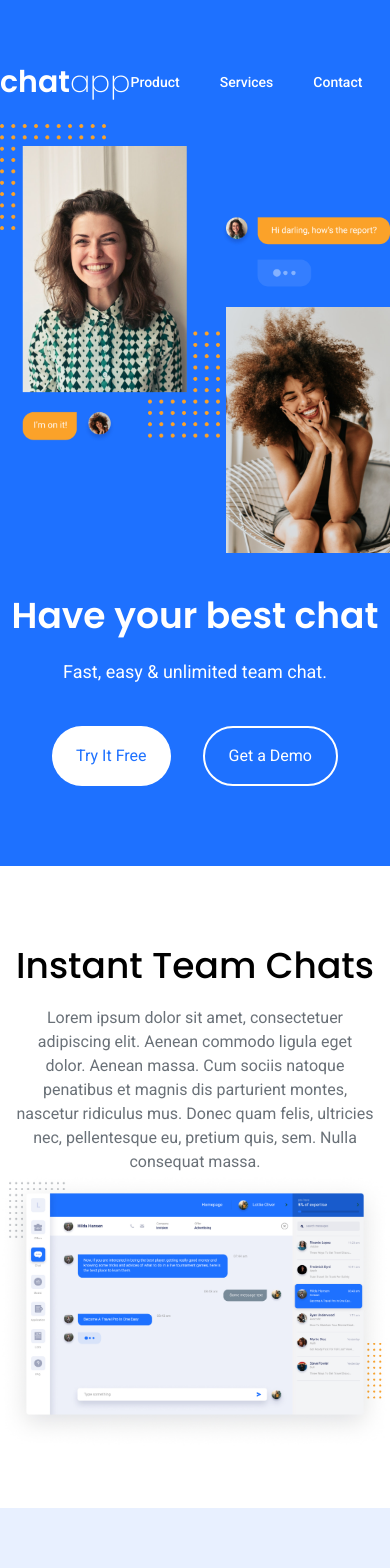
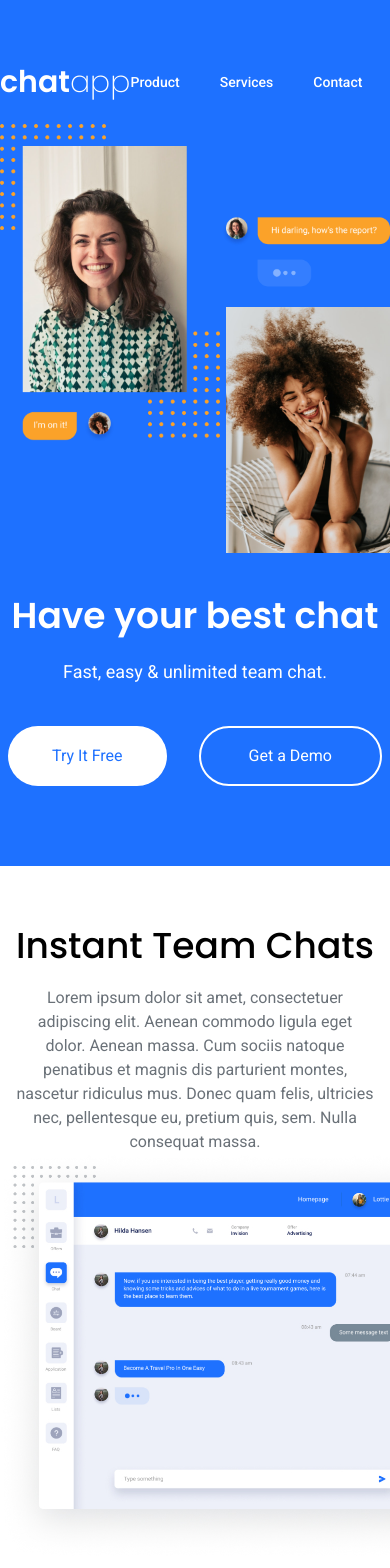
Before and after one commit to PurpleTurtl04/ChatApp, a React (Vite) app in the folder chat-app/: page / in a window 390 px wide. Shown: the top 1568 px of the page. Built offline with nearby package versions, Linux system fonts and the light colour scheme.

Commit message:
Continued mobile layout adjustments for Mockup and Sign Up sections. Minor change to Hero button sizes.

```diff
--- a/chat-app/src/components/Hero.jsx
+++ b/chat-app/src/components/Hero.jsx
@@ -12,10 +12,10 @@ export default function Hero() {
                         </h3>
                     </div>
                     <div className='flex justify-center md:justify-start gap-8'>
-                        <button className='bg-white hover:bg-gray-200 transition duration-200 rounded-4xl lg:px-12 px-6 py-4 text-chatappblue'>
+                        <button className='bg-white hover:bg-gray-200 transition duration-200 rounded-4xl px-11 py-4 text-chatappblue'>
                             Try It Free
                         </button>
-                        <button className='group relative overflow-hidden border-2 rounded-4xl lg:px-12 px-6 py-4 text-white'>
+                        <button className='group relative overflow-hidden border-2 rounded-4xl px-12 py-4 text-white'>
                             <span className='absolute inset-0 w-0 bg-white transition-all duration-300 ease-out group-hover:w-full'></span>
                             <span className='relative z-10 group-hover:text-chatappblue'>
                                 Get a Demo
--- a/chat-app/src/components/Mockup.jsx
+++ b/chat-app/src/components/Mockup.jsx
@@ -1,17 +1,17 @@
 export default function Mockup() {
     return (
-        <section className='flex flex-col mx-auto container items-center mt-20 md:mt-23 mb-15 md:mb-25'>
-            <h2 className='text-4xl font-poppins font-medium mb-5 md:mb-10'>
+        <section className='flex flex-col sm:mx-auto container sm:items-center mt-15 md:mt-23 mb-10 md:mb-25'>
+            <h2 className='text-4xl text-center font-poppins font-medium mb-5 md:mb-10'>
                 Instant Team Chats
             </h2>
-            <p className='text-chatappgray/70 max-w-lg text-center mx-4'>
+            <p className='text-chatappgray/70 sm:max-w-lg text-center mx-4'>
                 Lorem ipsum dolor sit amet, consectetuer adipiscing elit. Aenean
                 commodo ligula eget dolor. Aenean massa. Cum sociis natoque
                 penatibus et magnis dis parturient montes, nascetur ridiculus
                 mus. Donec quam felis, ultricies nec, pellentesque eu, pretium
                 quis, sem. Nulla consequat massa.
             </p>
-            <div className="overflow-x-auto flex items-start">
+            <div className="min-w-xl overflow-auto flex items-start">
                 <img src='src/assets/mockup.jpg' alt='Chat App Mockup' />
             </div>
         </section>
--- a/chat-app/src/components/SignUp.jsx
+++ b/chat-app/src/components/SignUp.jsx
@@ -1,6 +1,6 @@
 export default function SignUp() {
     return (
-        <section className='bg-chatappblue/10 pt-31 pb-25'>
+        <section className='bg-chatappblue/10 pt-15 md:pt-31 pb-10 md:pb-25'>
             <div className='flex flex-col md:flex-row'>
                 <div className='md:w-1/2'>
                     <img
@@ -9,11 +9,11 @@ export default function SignUp() {
                         alt='People in a coffee shop'
                     />
                 </div>
-                <div className='flex flex-col md:mx-auto justify-center'>
-                    <h2 className='text-4xl font-poppins font-medium mb-8 max-w-md'>
+                <div className='flex flex-col md:mx-auto md:justify-center items-center md:items-start'>
+                    <h2 className='text-4xl text-center md:text-left font-poppins font-medium mb-4 md:mb-8 max-w-md mt-6 md:mt-0'>
                         Perfect Solution for Small Businesses
                     </h2>
-                    <p className='text-chatappgray/70 mb-15'>
+                    <p className='text-chatappgray/70 mb-8 md:mb-15'>
                         Pricing plans that fit like a glove.
                     </p>
                     <div className='flex gap-8'>
@@ -28,9 +28,9 @@ export default function SignUp() {
                             </span>
                         </button>
                     </div>
-                    <hr className='border-chatappgray/15 mt-23 mb-8 w-41' />
-                    <div className='flex gap-6'>
-                        <img src='src/assets/stars.svg' alt='star rating' />
+                    <hr className='border-chatappgray/15 mt-15 md:mt-23 mb-8 w-41' />
+                    <div className='flex flex-col sm:flex-row gap-6'>
+                        <img src='src/assets/stars.svg' alt='star rating' className="max-w-48" />
                         <p className='text-chatappgray/70 lg:max-w-68'>
                             <span className='font-bold'>5,200 businesses</span>{' '}
                             use ChatApp and they rate it as{' '}
```
